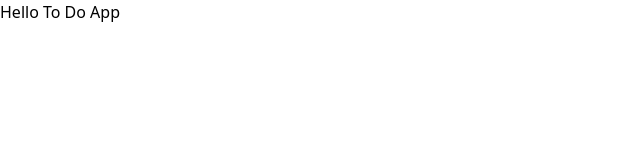
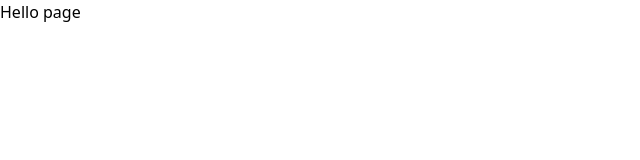
Before and after one commit to Philemon-ndayishimiye/To-Do-App-TypeScript, a React (Vite) app: page / in a window 1280 px wide. Shown: the top 160 px of the page, without its empty margins (0-640 px from the left). Built offline with nearby package versions, Linux system fonts and the light colour scheme.

Commit message:
input component and types

```diff
--- a/package.json
+++ b/package.json
@@ -13,6 +13,7 @@
     "@tailwindcss/vite": "^4.1.11",
     "react": "^19.1.1",
     "react-dom": "^19.1.1",
+    "react-icons": "^5.5.0",
     "tailwindcss": "^4.1.11"
   },
   "devDependencies": {
--- a/src/App.tsx
+++ b/src/App.tsx
@@ -1,7 +1,9 @@
+import Home from "./pages/Home";
+
 function App() {
   return (
     <div>
-      <h1>Hello To Do App</h1>
+      <Home />
     </div>
   );
 }
--- /dev/null
+++ b/src/component/Input.tsx
@@ -0,0 +1,20 @@
+import React from "react";
+
+import type { InputType } from "../types/Input";
+
+interface inputProp {
+  InputPropData: InputType;
+}
+
+export const Input: React.FC<inputProp> = ({ InputPropData }) => {
+  return (
+    <input
+
+      type={InputPropData.type}
+      placeholder={InputPropData.placeholder}
+      name={InputPropData.name}
+      value={InputPropData.value}
+      onChange={InputPropData.onChange}
+    />
+  );
+};
--- /dev/null
+++ b/src/pages/Home.tsx
@@ -0,0 +1,5 @@
+import React from "react";
+
+export default function Home() {
+  return <div>Hello page</div>;
+}
--- /dev/null
+++ b/src/types/Input.ts
@@ -0,0 +1,11 @@
+type Value = string | number;
+type Type = "number" | "text" | "date" | "password";
+
+export interface InputType {
+  variant?: string;
+  name: string;
+  placeholder: string;
+  value: Value;
+  type: Type;
+  onChange: (e: React.ChangeEvent<HTMLInputElement>) => void;
+}
```
Also changed, not shown: 1 other file (tests, documents, lock files or other folders).
